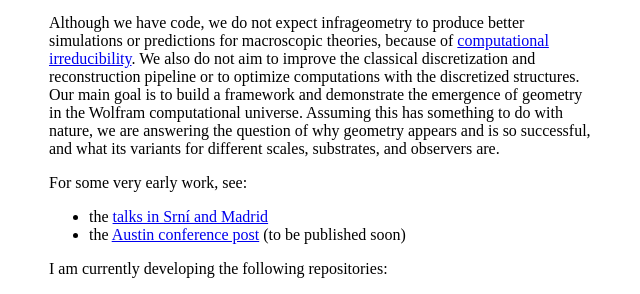
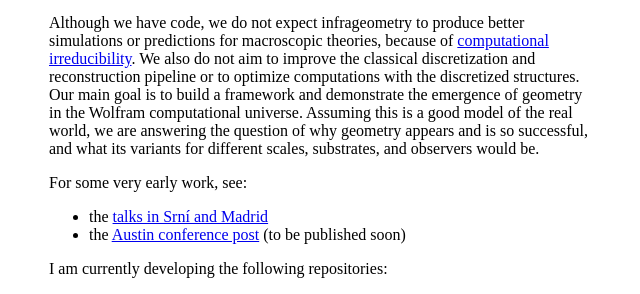
Before and after one commit to p135246/p135246.github.io, a Jekyll site: the page built from Wolfram/_posts/2026-05-30-infrageometry-manifesto.md, in a window 1280 px wide. Shown: the part 876-1170 px from the top of the page, without its empty margins (319-959 px from the left). Built offline with Jekyll 4.4.1, drawn with Linux system fonts in a browser that asks for light colours; our own code applies the rules of GitHub Pages for plain Markdown files; comment, search, counter and statistics services are not loaded.

Commit message:
Reframe closing paragraph around model of the real world

```diff
--- a/Wolfram/_posts/2026-05-30-infrageometry-manifesto.md
+++ b/Wolfram/_posts/2026-05-30-infrageometry-manifesto.md
@@ -30,7 +30,7 @@ This is in contrast with ordinary geometry, where uniqueness, well-definedness,
 Although we have code, we do not expect infrageometry to produce better simulations or predictions for macroscopic theories, because of [computational irreducibility][irreducibility].
 We also do not aim to improve the classical discretization and reconstruction pipeline or to optimize computations with the discretized structures.
 Our main goal is to build a framework and demonstrate the emergence of geometry in the Wolfram computational universe.
-Assuming this has something to do with nature, we are answering the question of why geometry appears and is so successful, and what its variants for different scales, substrates, and observers are.
+Assuming this is a good model of the real world, we are answering the question of why geometry appears and is so successful, and what its variants for different scales, substrates, and observers would be.
 
 For some very early work, see:
 
```
